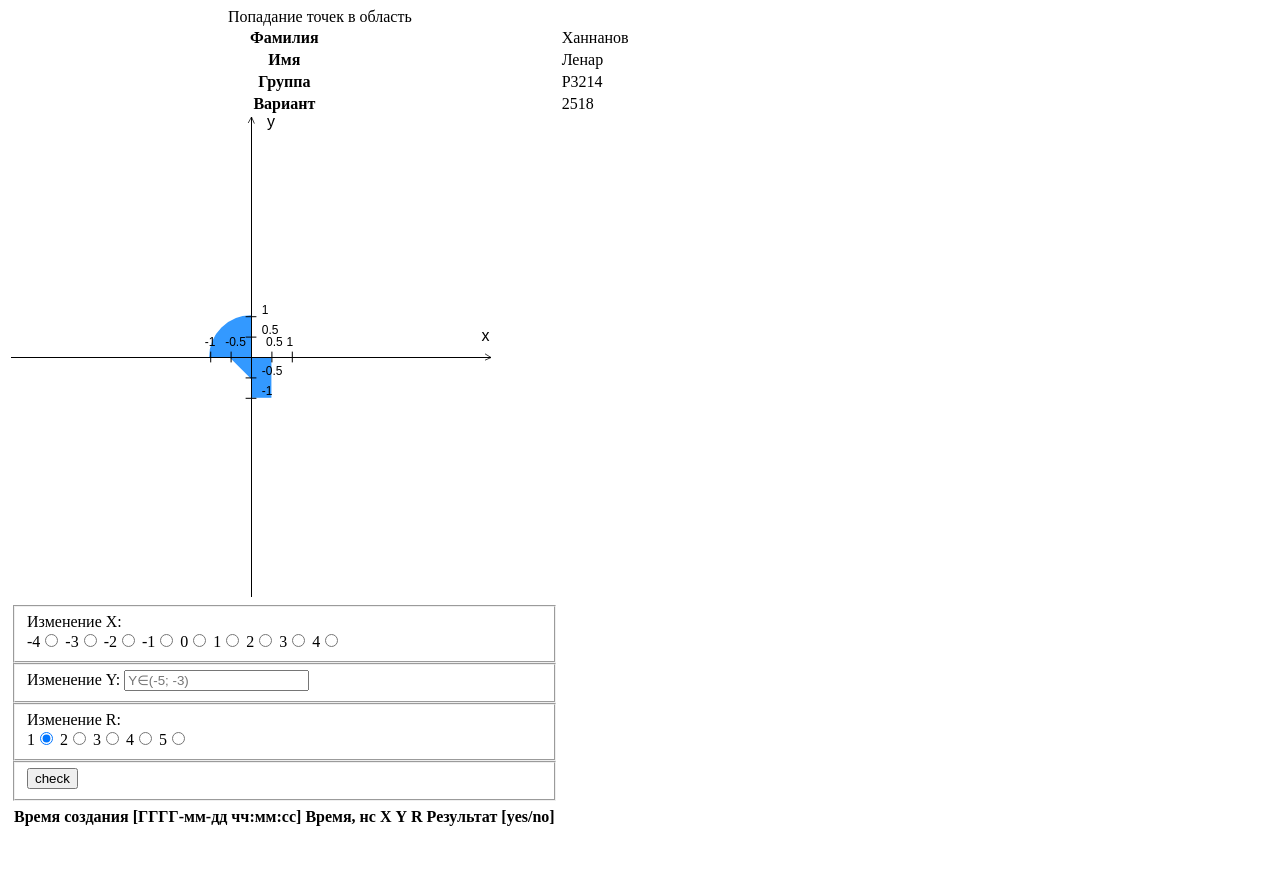
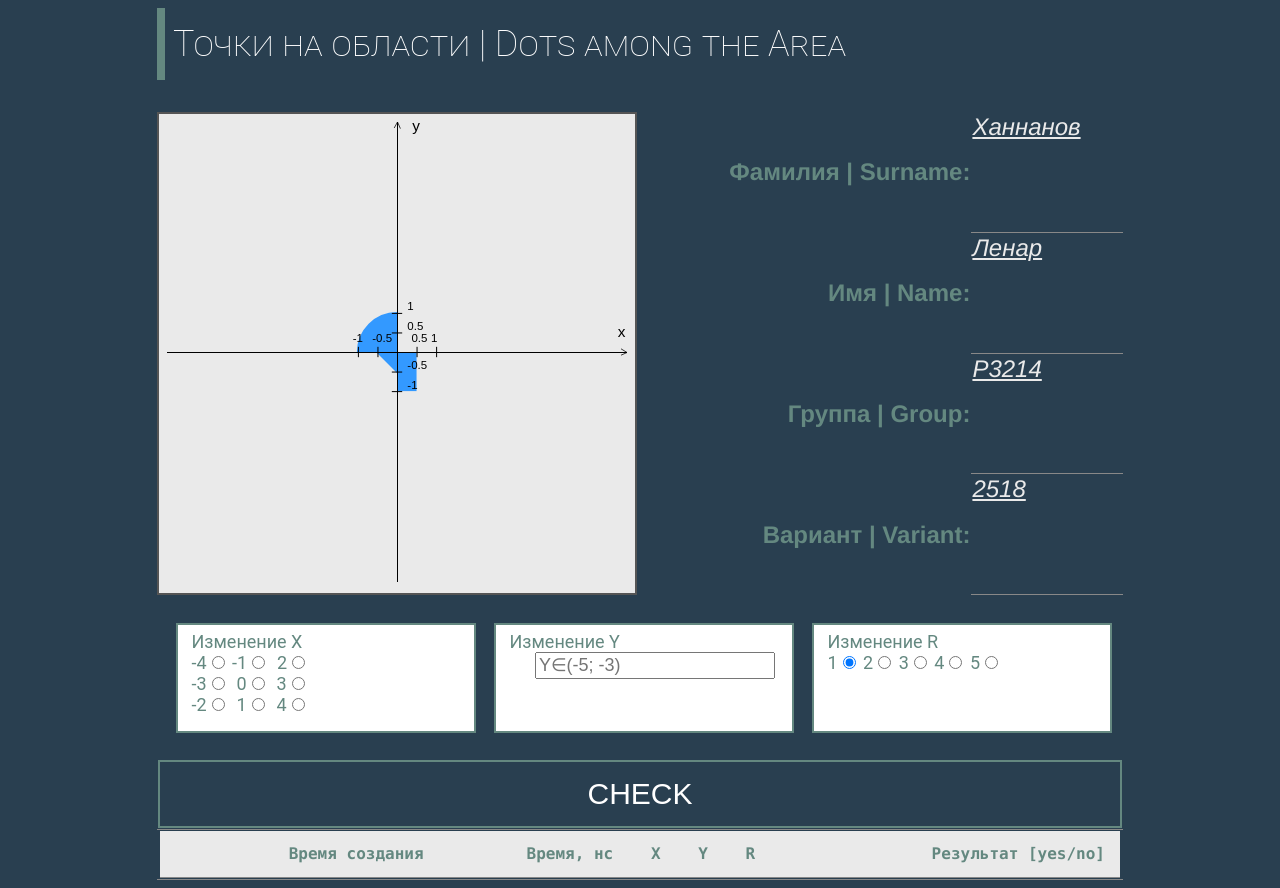
Before and after one commit to comeillfoo/php_practice, a PHP site: page /?x=1 in a window 1280 px wide. Before the commit the page ends 826 px from the top, so only its background shows below. Run offline with PHP 8.4, Linux system fonts and the light colour scheme; data that the repository does not hold is empty.

Commit message:
wrote styles with CSS (stole colour scheme, he-he)

```diff
--- a/assets/stylesheets/main.css
+++ b/assets/stylesheets/main.css
@@ -3,3 +3,162 @@
 *:after {
 	box-sizing: border-box;
 }
+
+body {
+	font-family: "Helvetica", "Verdana", sans-serif;
+	font-size: 12px;
+	colour: #888;
+	background-color: #293f50;
+}
+
+caption {
+	text-align: left;
+	border-left: 8px solid #648880;
+	padding-left: 8px;
+	margin-bottom: 32px;
+}
+
+caption a {
+	font-family: "Roboto", "Verdana", "Calibri", sans-serif;
+	font-size: 36px;
+	font-variant: small-caps;
+	font-weight: lighter;
+	color: #fff;
+	line-height: 200%;
+	vertical-align: center;
+	text-decoration: none;
+}
+
+caption a:hover {
+	color: #648880;
+	text-decoration: underline;
+
+}
+
+table {
+	max-width: 960px;
+	margin: 0 auto;
+	border-spacing: 0 0;
+}
+
+td[rowspan="4"] {
+	border: 2px double #555;
+	background-color: #eaeaea;
+	width: 460px;
+	padding: 8px 8px 8px 8px;
+}
+
+.col1-3 {
+	display: inline-block;
+	min-width: 300px;
+	min-height: 110px;
+	vertical-align: top;
+	margin: 1.5em 0 1.5em 1em;
+	padding: auto 0;
+}
+
+.field__submitting {
+	padding: 0;
+	margin: 0;
+	width: inherit;
+}
+
+#submit-btn {
+	width: 960px;
+	margin: 0 auto;
+	padding: 2px 2px;
+	font-size: 30px;
+	text-align: center;
+	display: table-cell;
+
+	text-transform: uppercase;
+	border: 0;
+	color: white;
+	background-color: #293f50;
+	line-height: 2em;
+	vertical-align: center;
+}
+
+#submit-btn:hover {
+	color: #648880;
+	background-color: white;
+}
+
+.header__field--title {
+	font-size: 24px;
+	text-align: right;
+	color: #648880;
+}
+
+.header__field--title::after {
+	content: ":";
+}
+
+.header__field--filled {
+	font-size: 24px;
+	font-style: italic;
+	text-align: left;
+	text-decoration: underline;
+	color: #eaeaea;
+}
+
+fieldset {
+	font-size: 18px;
+	font-family: "Roboto", "Helvetica", "Verdana", sans-serif;
+	text-align: left;
+	color: #648880;
+	font-weight: 400;
+	border: 2px solid #648880;
+	background-color: white;
+}
+
+input[type="text"] {
+	font-size: 18px;
+	margin-right: 0.2em;
+	float: right;
+}
+
+.resulting-table {
+	font-family: "Lucida Console", "Consolas", "Courier New", "Courier", monospace;
+	font-size: 16px;
+	width: 100%;
+}
+
+.resulting-table th, td {
+	vertical-align: top;
+	border-bottom: 1px solid #888;
+}
+
+.resulting-table th {
+	text-align: right;
+}
+
+.resulting-table>thead th {
+	line-height: 44px;
+	color: #648880;
+	font-size: 16px;
+	padding-right: 15px;
+}
+
+.resulting-table tr:nth-child(even) {
+	background-color: #84a366;
+	color: #a9b2b9;
+}
+
+.resulting-table tr:nth-child(odd) {
+	background-color: #eaeaea;
+	color: #a9b2b9;
+}
+
+.resulting-table>tbody td:firts-of-type {
+	padding-right: 15px;
+}
+
+.resulting-table>tbody td:last-of-type {
+	padding-left: 15px;
+}
+
+.resulting-table>tbody td:only-of-type {
+	padding-right: 0;
+	padding-left: 0;
+}
--- a/index.php
+++ b/index.php
@@ -12,79 +12,71 @@
 	<body>
 		<table>
 			<!-- page title -->
-			<caption>Попадание точек в область</caption>
+			<caption><a href="index.php">Точки на области | Dots among the Area</a></caption>
 
 			<thead>
 				<!-- author's information -->
 				<tr>
+					<!-- task information -->
+					<td rowspan="4" colspan="1">
+						<canvas id="area" width="460px" height="460px"></canvas>
+					</td>
 					<!-- surname -->
-					<th>Фамилия</th>
-					<td>Ханнанов</td>
+					<th class="header__field header__field--title">Фамилия | Surname</th>
+					<td class="header__field header__field--filled">Ханнанов</td>
 				</tr>
 
 				<tr>
 					<!-- name -->
-					<th>Имя</th>
-					<td>Ленар</td>
+					<th class="header__field header__field--title">Имя | Name</th>
+					<td class="header__field header__field--filled">Ленар</td>
 				</tr>
 
 				<tr>
 					<!-- group -->
-					<th>Группа</th>
-					<td>P3214</td>
+					<th class="header__field header__field--title">Группа | Group</th>
+					<td class="header__field header__field--filled">P3214</td>
 				</tr>
 
 				<tr>
 					<!-- variant -->
-					<th>Вариант</th>
-					<td>2518</td>
-				</tr>
-
-				<!-- task information -->
-				<tr>
-					<td>
-						<canvas id="area" width="480px" height="480px"></canvas>
-					</td>
+					<th class="header__field header__field--title">Вариант | Variant</th>
+					<td class="header__field header__field--filled">2518</td>
 				</tr>
 			</thead>
 
 			<tbody>
 				<!-- input form -->
-				<tr>
-					<td>
+				<tr class="sending-form">
+					<td colspan="3">
 						<form method="GET" action="<?=explode('?', $_SERVER['REQUEST_URI'], 2)[0];?>" onsubmit="return validateForm();">
 							<!-- x parameter changing -->
-							<fieldset title="Обязательно следует выбрать лишь одно значение X">
-								Изменение X:<br>
+							<fieldset class="col1-3" title="Обязательно следует выбрать лишь одно значение X">
+								Изменение X<br>
 								<label>-4<input type="radio" name="x" value="-4" required></label>
+								<label>-1<input type="radio" name="x" value="-1"></label>
+								<label>&nbsp;2<input type="radio" name="x" value="2"></label><br>
 								<label>-3<input type="radio" name="x" value="-3"></label>
+								<label>&nbsp;0<input type="radio" name="x" value="0"></label>
+								<label>&nbsp;3<input type="radio" name="x" value="3"></label>
+								<br>
 								<label>-2<input type="radio" name="x" value="-2"></label>
-								<label>-1<input type="radio" name="x" value="-1"></label>
-								<label>0<input type="radio" name="x" value="0"></label>
-								<label>1<input type="radio" name="x" value="1"></label>
-								<label>2<input type="radio" name="x" value="2"></label>
-								<label>3<input type="radio" name="x" value="3"></label>
-								<label>4<input type="radio" name="x" value="4"></label>
-							</fieldset>
-
-							<!-- y parameter changing -->
-							<fieldset title="Значение Y должно быть действительным число в интервале от -5 до -3 (десятичный разделитель &mdash; точка &lt;.&gt;)">
-								Изменение Y:
+								<label>&nbsp;1<input type="radio" name="x" value="1"></label>
+								<label>&nbsp;4<input type="radio" name="x" value="4"></label>
+							</fieldset><!-- y parameter changing
+							--><fieldset class="col1-3" title="Значение Y должно быть действительным число в интервале от -5 до -3 (десятичный разделитель &mdash; точка &lt;.&gt;)">
+								Изменение Y<br>
 								<input id="js-y-validation" type="text" name="y" placeholder="Y&isin;(-5; -3)" required>
-							</fieldset>
-
-							<!-- radius changing -->
-							<fieldset title="Обязательно следует выбрать лишь одно значение R">
-								Изменение R:<br>
+							</fieldset><!-- radius changing
+							--><fieldset class="col1-3" title="Обязательно следует выбрать лишь одно значение R">
+								Изменение R<br>
 								<label>1<input id="radius-changing__radio-btn--checked" type="radio" name="radius" onclick="handle_drawing(this, 5, 1, area_colour='#3399FF');" value="1" required checked></label>
 								<label>2<input type="radio" name="radius" onclick="handle_drawing(this, 5, 1, area_colour='#3098F2');" value="2"></label>
 								<label>3<input type="radio" name="radius" onclick="handle_drawing(this, 5, 1, area_colour='#79C4F2');" value="3"></label>
 								<label>4<input type="radio" name="radius" onclick="handle_drawing(this, 5, 1, area_colour='#79BAF2');" value="4"></label>
 								<label>5<input type="radio" name="radius" onclick="handle_drawing(this, 5, 1, area_colour='#30A8F2');" value="5"></label>
-							</fieldset>
-
-							<!-- submit parameters -->
-							<fieldset>
+							</fieldset><!-- submit parameters
+							--><fieldset class="field__submitting">
 								<input id="submit-btn" type="submit" name="check" value="check" title = "Кнопка отправки формы: следует нажать лишь при установке валидных параметров">
 							</fieldset>
 						</form>
@@ -92,11 +84,11 @@
 				</tr>
 				<!-- table with results -->
 				<tr>
-					<td>
-						<table>
+					<td colspan="3">
+						<table class="resulting-table">
 							<thead>
 								<tr>
-									<th>Время создания [ГГГГ-мм-дд чч:мм:cc]</th><th>Время, нс</th><th>X</th><th>Y</th><th>R</th><th>Результат [yes/no]</th>
+									<th>Время создания</th><th>Время, нс</th><th>X</th><th>Y</th><th>R</th><th>Результат [yes/no]</th>
 								</tr>
 							</thead>
 
```
Also changed, not shown: 1 other file.
